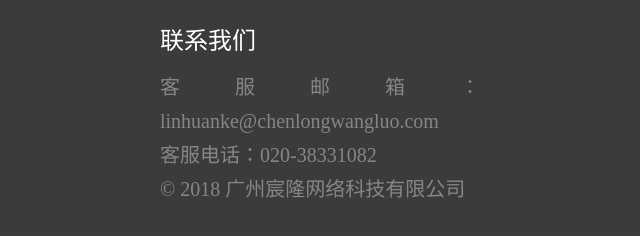
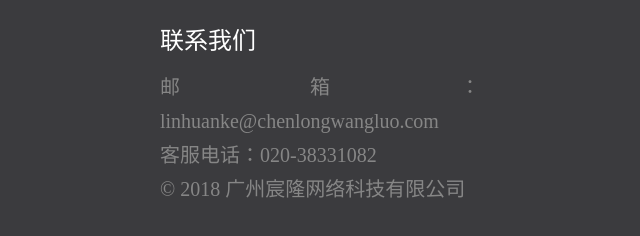
Before and after one commit to niuniuhz/niuniuhz.github.io, a plain HTML site: page index.html in a window 1280 px wide. Shown: the part 1586-1822 px from the top of the page, 330-970 px from the left. Drawn offline with Linux system fonts and the light colour scheme.

Commit message:
Update index.html

```diff
--- a/index.html
+++ b/index.html
@@ -52,7 +52,7 @@
     <div class="btm tc">
         <div class="contact f20 col-86 lh34 tj">
             <h4 class="f24 colf marbtm">联系我们</h4>
-            <p>客服邮箱：linhuanke@chenlongwangluo.com</p>
+            <p>邮箱：linhuanke@chenlongwangluo.com</p>
             <p>客服电话：020-38331082</p>
             <p>© 2018 广州宸隆网络科技有限公司</p>
         </div>
```
